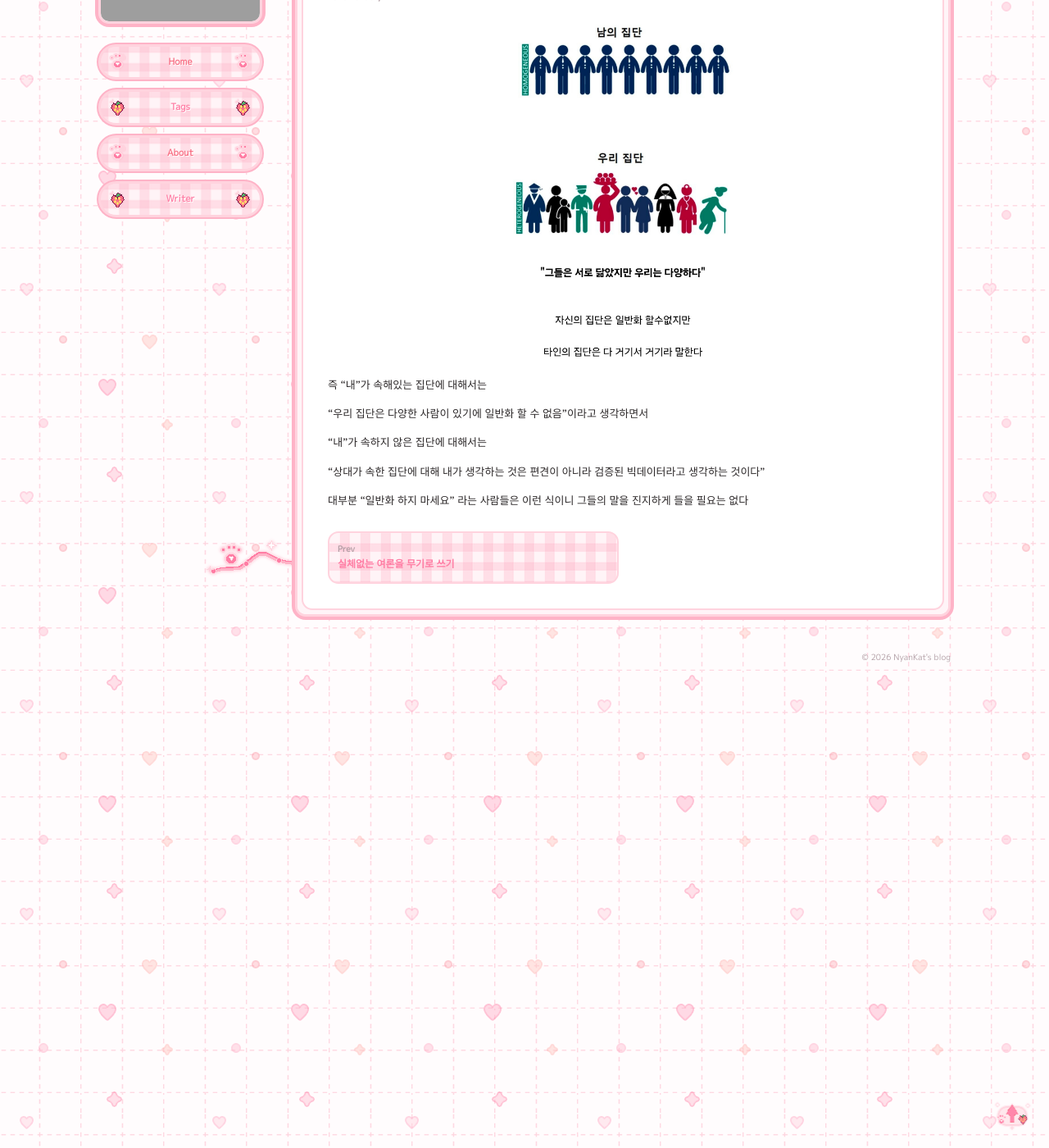
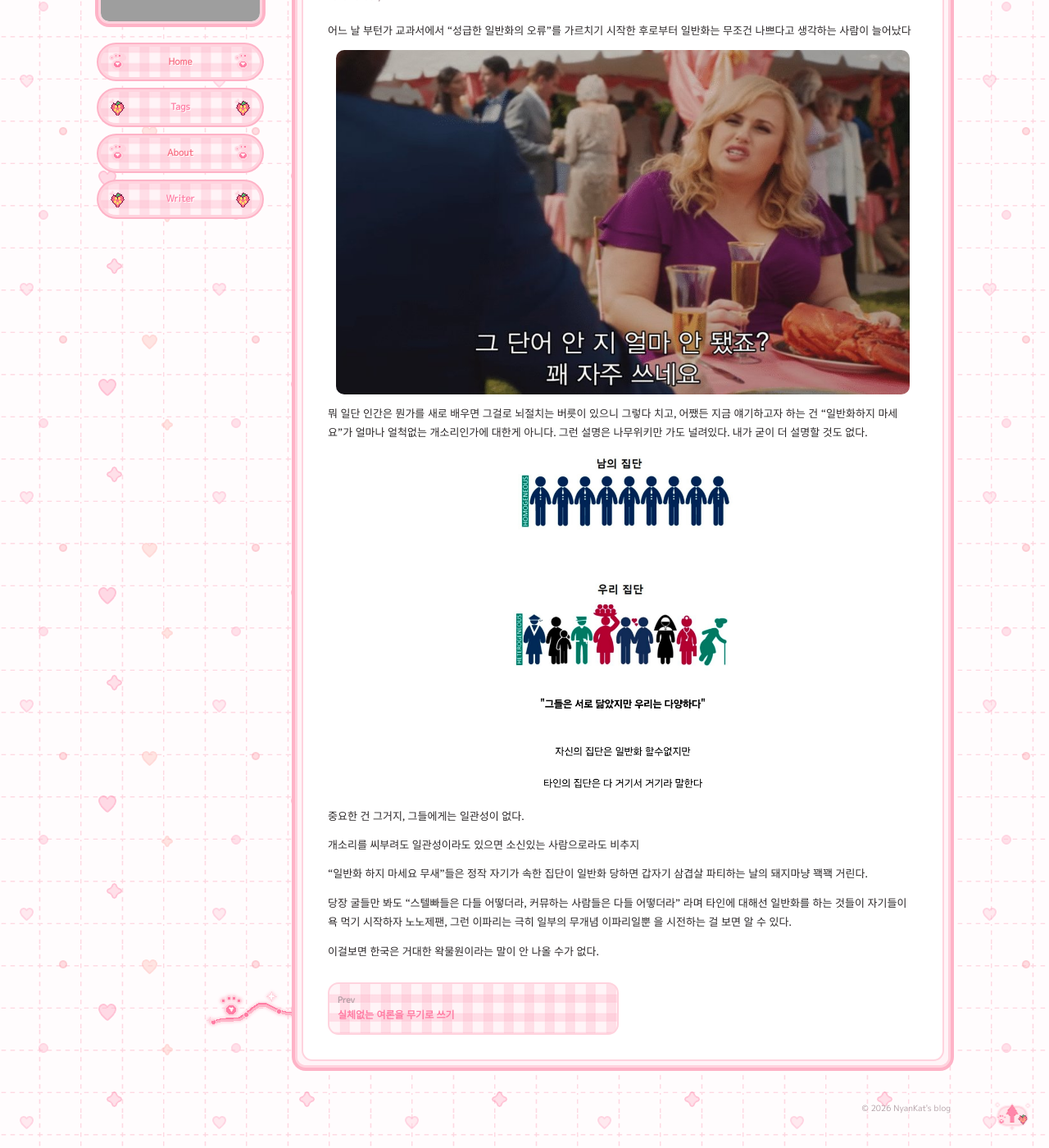
Before and after one commit to tchinso/blogu, a Jekyll site: the page built from _blog/00005.md, in a window 1280 px wide and 1400 px high, scrolled down 469 px. Shown: the whole window at 82% size. Built offline with Jekyll 4.4.1, drawn with Linux system fonts in a browser that asks for light colours; some web fonts are replaced; some of the changed text lies outside the part shown; grey boxes are pictures that could not be loaded.

Commit message:
Expand discussion on generalization errors in society
Add commentary on the inconsistency of generalization in discourse.

```diff
--- a/_blog/00005.md
+++ b/_blog/00005.md
@@ -1,5 +1,5 @@
 ---
-title: '일반화하지 마세요!라는 말을 들을 필요 없는 이유'
+title: '일반화는 나쁘다, 근데 내가 하는 건 빅데이터임'
 date: 2026-10-06
 tags: []
 category: 'human-review'
@@ -8,14 +8,20 @@ thumbnail: 'assets/images/2026/ylbanhwahazimaseyo.png'
 password: ""
 ---
 
+어느 날 부턴가 교과서에서 "성급한 일반화의 오류"를 가르치기 시작한 후로부터 일반화는 무조건 나쁘다고 생각하는 사람이 늘어났다
+
+![최근에배우셨나봐요]({{ 'assets/images/2026/EuGpx1nVgAEjneJ.jpg' | relative_url }})
+
+뭐 일단 인간은 뭔가를 새로 배우면 그걸로 뇌절치는 버릇이 있으니 그렇다 치고, 어쨌든 지금 얘기하고자 하는 건 "일반화하지 마세요"가 얼마나 얼척없는 개소리인가에 대한게 아니다. 그런 설명은 나무위키만 가도 널려있다. 내가 굳이 더 설명할 것도 없다.
+
 ![일반화하지마세요]({{ 'assets/images/2026/ylbanhwahazimaseyo.png' | relative_url }})
 
-즉 "내"가 속해있는 집단에 대해서는
+중요한 건 그거지, 그들에게는 일관성이 없다.
 
-"우리 집단은 다양한 사람이 있기에 일반화 할 수 없음"이라고 생각하면서
+개소리를 씨부려도 일관성이라도 있으면 소신있는 사람으로라도 비추지
 
-"내"가 속하지 않은 집단에 대해서는
+"일반화 하지 마세요 무새"들은 정작 자기가 속한 집단이 일반화 당하면 갑자기 삼겹살 파티하는 날의 돼지마냥 꽥꽥 거린다.
 
-"상대가 속한 집단에 대해 내가 생각하는 것은 편견이 아니라 검증된 빅데이터라고 생각하는 것이다"
+당장 굴들만 봐도 "스텔빠들은 다들 어떻더라, 커뮤하는 사람들은 다들 어떻더라" 라며 타인에 대해선 일반화를 하는 것들이 자기들이 욕 먹기 시작하자 노노제팬, 그런 이파리는 극히 일부의 무개념 이파리일뿐 을 시전하는 걸 보면 알 수 있다.
 
-대부분 "일반화 하지 마세요" 라는 사람들은 이런 식이니 그들의 말을 진지하게 들을 필요는 없다
+이걸보면 한국은 거대한 왁물원이라는 말이 안 나올 수가 없다.
```
